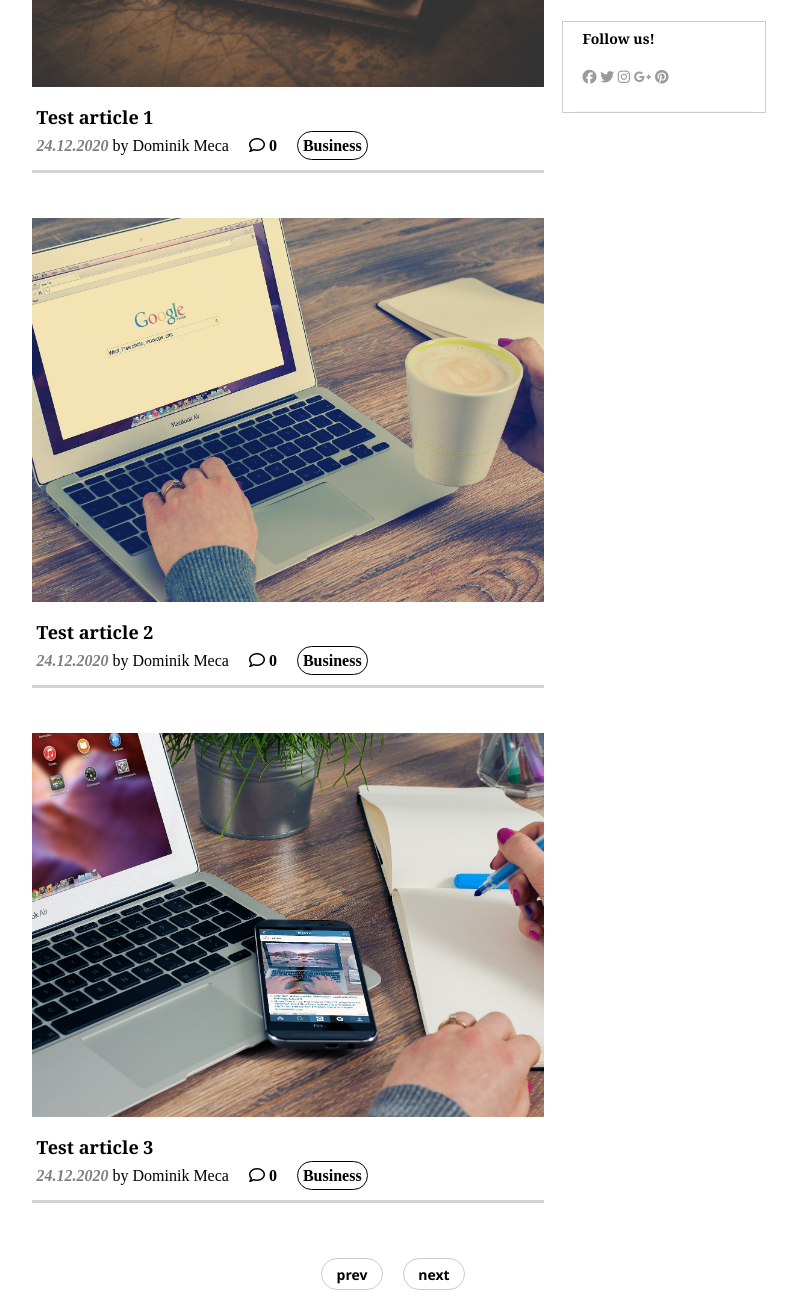
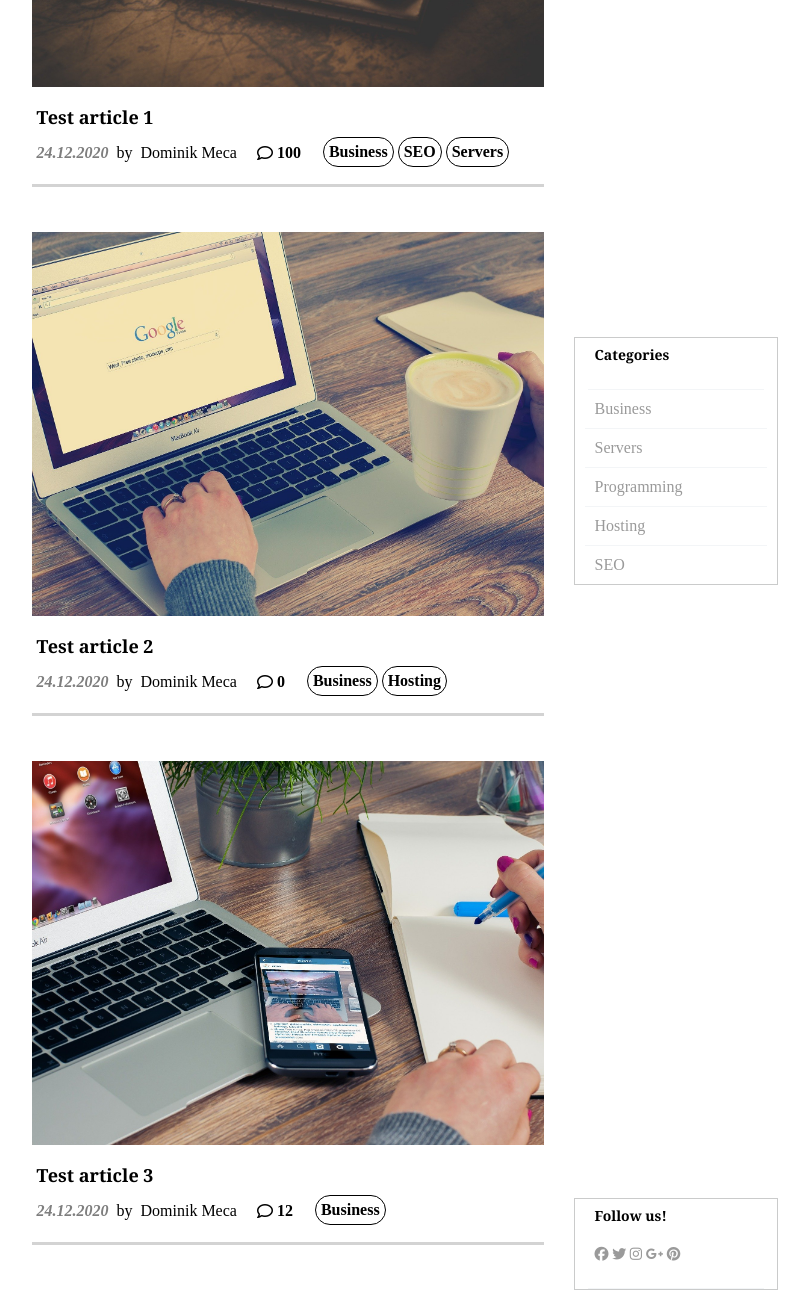
Before and after one commit to dminikm/via-projekt-b, a plain HTML site: page blog.html in a window 1280 px wide. Shown: the part 520-1817 px from the top of the page, without its empty margins (247-1056 px from the left). Drawn offline with Linux system fonts and the light colour scheme.

Commit message:
Improved blog, other small changes

```diff
--- a/blog.html
+++ b/blog.html
@@ -31,20 +31,20 @@
             </div>
 
             <div class="navbar-expandable-link">
-                <a href="#" class="navbar-link">About <em class="fas fa-chevron-down"></em></a>
+                <a href="#" class="navbar-link" id="navbar-link-active">About <em class="fas fa-chevron-down"></em></a>
                 <div class="navbar-hidden-container">
                     <a href="#" class="navbar-link">Us</a>
                     <a href="blog.html" class="navbar-link">Blog</a>
                 </div>
             </div>
 
-            <a href="contact.html" id="navbar-link-active" class="navbar-link">Contact</a>
+            <a href="contact.html" class="navbar-link">Contact</a>
             <a href="#" id="navbar-client-area" class="navbar-link"><em class="fa fa-user"></em> Client area</a>
         </nav>
     </header>
 
     <div class="path-bar">
-        <div><em class="fas fa-newspaper"></em>Blog</div>
+        <div><em class="fas fa-newspaper"></em><strong>About /</strong>Blog</div>
     </div>
 
     <main>
@@ -58,20 +58,26 @@
                     <a href="#" class="article-image" style="background-image: url(img/cloud-media.jpg);"></a>
                     <br>
                     <a href="#" class="article-title">Test article 1</a>
-                    <div class="article-info flex-row-res flex-full-w flex-jc-start">
-                        <div>
-                            <span class="article-date">24.12.2020</span>
-                            by
+                    <div class="article-info flex-row-res flex-full-w flex-h-start">
+                        <div class="flex-row flex-center-v flex-h-start">
+                            <span class="article-date">24.12.2020 &nbsp;</span>
+                            <span>by &nbsp;</span>
                             <span class="article-poster">Dominik Meca</span>
                         </div>
-                        <span class="article-comment">
-                            <em class="far fa-comment"></em>
-                            0
+                        <span class="article-comment flex-row flex-center-v flex-h-start">
+                            <em class="far fa-comment">&nbsp;</em>
+                            100
                         </span>
-                        <div>
-                            <a class="article-tag" href="#">
+                        <div class="flex-row-res flex-center-v flex-h-start">
+                            <div class="article-tag">
                                 Business
-                            </a>
+                            </div>
+                            <div class="article-tag">
+                                SEO
+                            </div>
+                            <div class="article-tag">
+                                Servers
+                            </div>
                         </div>
                     </div>
                 </div>
@@ -80,20 +86,23 @@
                     <a href="#" class="article-image" style="background-image: url(img/cloud-ocean.jpg);"></a>
                     <br>
                     <a href="#" class="article-title">Test article 2</a>
-                    <div class="article-info flex-row-res flex-full-w flex-jc-start">
-                        <div>
-                            <span class="article-date">24.12.2020</span>
-                            by
+                    <div class="article-info flex-row-res flex-full-w flex-h-start">
+                        <div class="flex-row flex-center-v flex-h-start">
+                            <span class="article-date">24.12.2020 &nbsp;</span>
+                            <span>by &nbsp;</span>
                             <span class="article-poster">Dominik Meca</span>
                         </div>
-                        <span class="article-comment">
-                            <em class="far fa-comment"></em>
+                        <span class="article-comment flex-row flex-center-v flex-h-start">
+                            <em class="far fa-comment">&nbsp;</em>
                             0
                         </span>
-                        <div>
-                            <a class="article-tag" href="#">
+                        <div class="flex-row-res flex-center-v flex-h-start">
+                            <div class="article-tag">
                                 Business
-                            </a>
+                            </div>
+                            <div class="article-tag">
+                                Hosting
+                            </div>
                         </div>
                     </div>
                 </div>
@@ -102,25 +111,25 @@
                     <a href="#" class="article-image" style="background-image: url(img/hosting-house.jpg);"></a>
                     <br>
                     <a href="#" class="article-title">Test article 3</a>
-                    <div class="article-info flex-row-res flex-full-w flex-jc-start">
-                        <div>
-                            <span class="article-date">24.12.2020</span>
-                            by
+                    <div class="article-info flex-row-res flex-full-w flex-h-start">
+                        <div class="flex-row flex-center-v flex-h-start">
+                            <span class="article-date">24.12.2020 &nbsp;</span>
+                            <span>by &nbsp;</span>
                             <span class="article-poster">Dominik Meca</span>
                         </div>
-                        <span class="article-comment">
-                            <em class="far fa-comment"></em>
-                            0
+                        <span class="article-comment flex-row flex-center-v flex-h-start">
+                            <em class="far fa-comment">&nbsp;</em>
+                            12
                         </span>
-                        <div>
-                            <a class="article-tag" href="#">
+                        <div class="flex-row-res flex-center-v flex-h-start">
+                            <div class="article-tag">
                                 Business
-                            </a>
+                            </div>
                         </div>
                     </div>
                 </div>
             </div>
-            <div class="flex-column flex-center-h flex-jc-start" style="margin-left: 30px;">
+            <div class="flex-column flex-center-h flex-h-start" style="margin-left: 30px;">
                 <input type="text" class="contact-form-txt-input" placeholder="Search">
                 <div class="blog-sidebar-tile">
                     <div class="blog-sidebar-header">Categories</div>
--- a/css/article.css
+++ b/css/article.css
@@ -87,7 +87,6 @@
 }
 
 .article-info > * {
-    display: inline;
     margin-right: 20px;
     margin-top: 8px;
 }
@@ -110,4 +109,11 @@
 
     padding: 5px;
     font-weight: bold;
+
+    margin: 0px 2px 2px 2px;
+
+    display: flex;
+    flex-direction: row;
+    justify-content: center;
+    align-items: center;
 }
--- a/css/flex.css
+++ b/css/flex.css
@@ -24,7 +24,8 @@
     justify-content: space-between;
 }
 
-.flex-jc-start {
+.flex-row-res.flex-h-start,
+.flex-row.flex-h-start {
     justify-content: start;
 }
 
@@ -40,12 +41,25 @@
     justify-content: center;
 }
 
+.flex-row-res.flex-v-start,
+.flex-row.flex-v-start {
+    align-items: flex-start;
+}
+
 .flex-column.flex-center-v {
     justify-content: center;
 }
 
 .flex-column.flex-center-h {
     align-items: center;
+}
+
+.flex-column.flex-h-start {
+    align-items: flex-start;
+}
+
+.flex-column.flex-v-start {
+    justify-content: flex-start;
 }
 
 /* Growth */
@@ -113,4 +127,12 @@
     .flex-row-res.flex-center-h {
         align-items: center;
     }
+
+    .flex-row-res.flex-h-start {
+        align-items: flex-start;
+    }
+
+    .flex-row-res.flex-v-start {
+        justify-content: flex-start;
+    }
 }
--- a/css/navigation.css
+++ b/css/navigation.css
@@ -11,17 +11,18 @@
 }
 
 #main-header-logo {
-    width: 100%;
     height: 100%;
 
     display: flex;
     flex-direction: row;
     align-items: center;
     justify-content: center;
+
+    flex: 1 100%;
 }
 
 .main-header > div {
-    flex: 1 50%;
+    flex: 1 100%;
 }
 
 .navbar {
@@ -110,8 +111,8 @@
 }
 
 @media only screen and (max-width: 1200px) {
-    #main-header-logo {
-        display: none;
+    .main-header {
+        flex-direction: column;
     }
 
     .main-header > nav {
```
